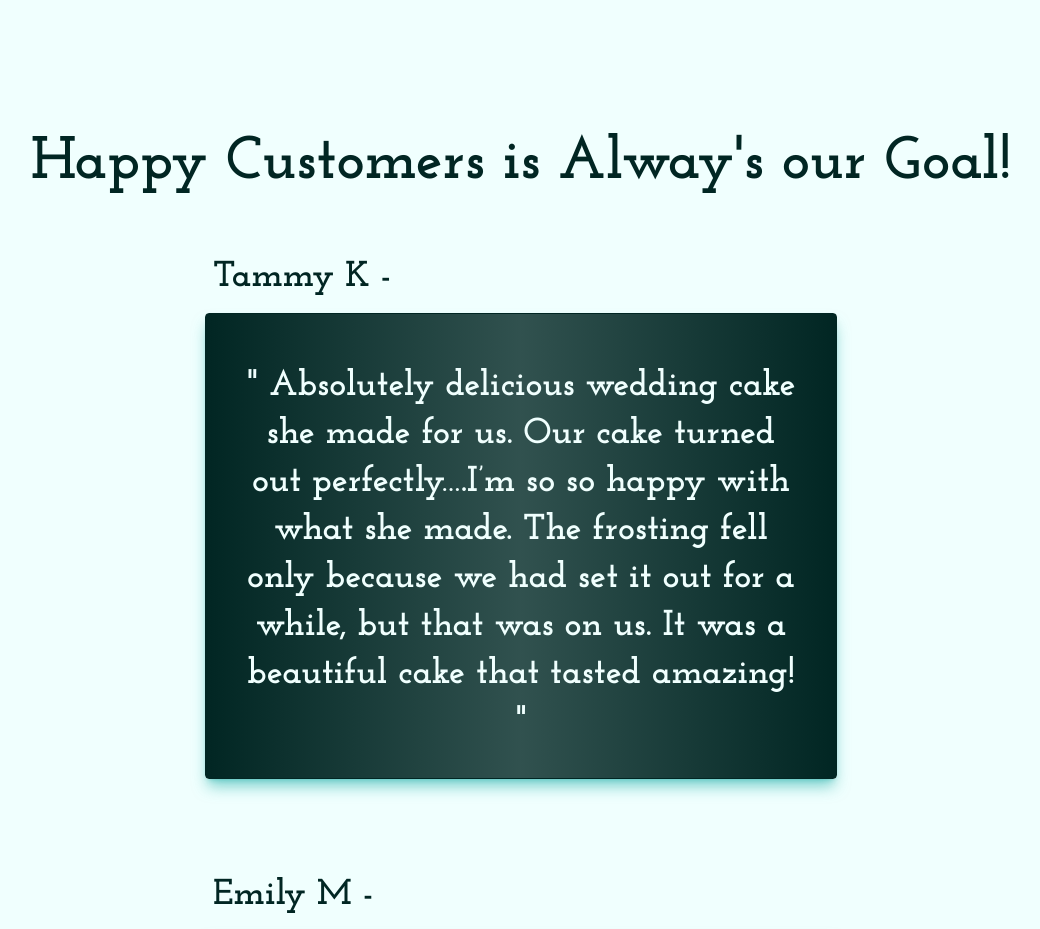
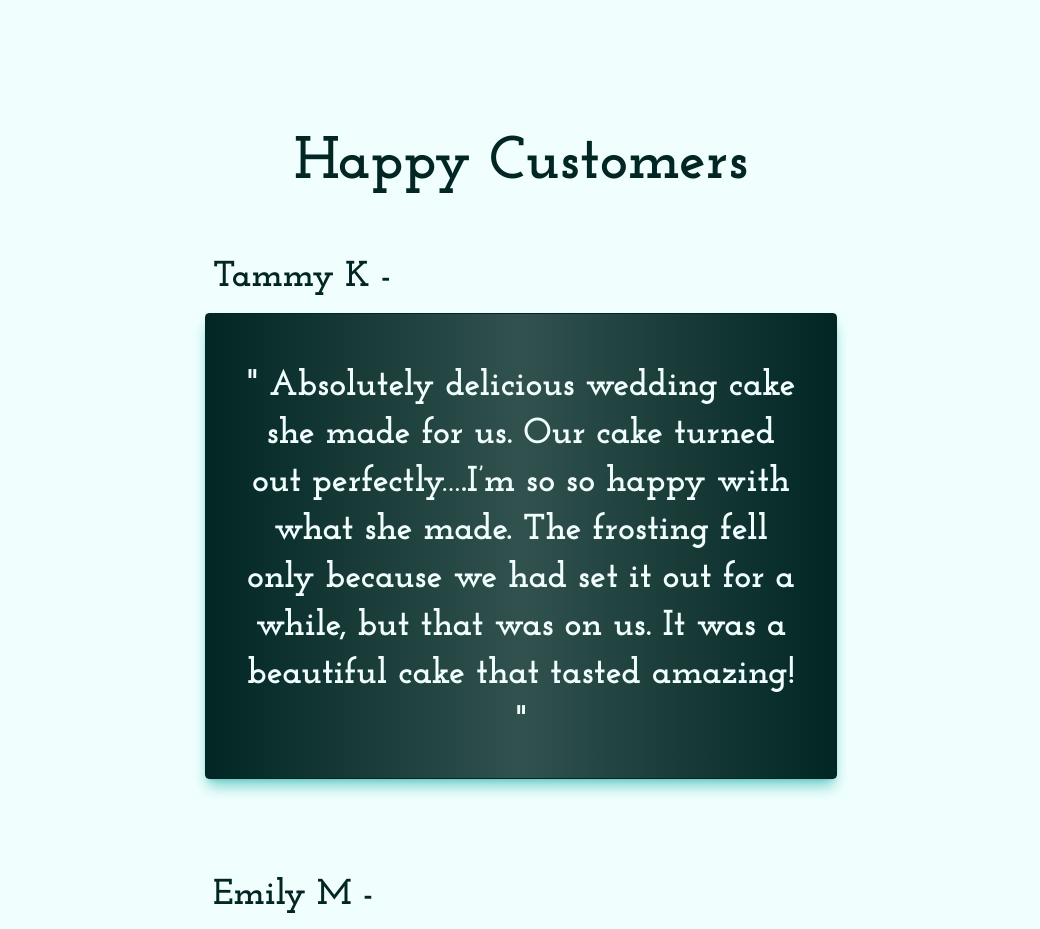
Before and after one commit to latz09/sweet-juan-jos, a Next.js app: page / in a window 1280 px wide. Shown: the part 3820-4749 px from the top of the page, without its empty margins (119-1159 px from the left). Built offline with nearby package versions, Linux system fonts and the light colour scheme.

Commit message:
review heading change

```diff
--- a/components/reviews/Reviews.js
+++ b/components/reviews/Reviews.js
@@ -8,7 +8,7 @@ import { MainHeading, Paragraph, SubHeading } from '../utils/Typography';
 const Reviews = () => {
 	return (
 		<div className='grid place-items-center gap-16 py-24 lg:py-36'>
-			<MainHeading title={`Happy Customers is Alway's our Goal!`} type='dark' />
+			<MainHeading title={`Happy Customers`} type='dark' />
 			<div className='grid gap-24  '>
 				{reviews.map((review, index) => (
 					<Review key={index} review={review} />
```
